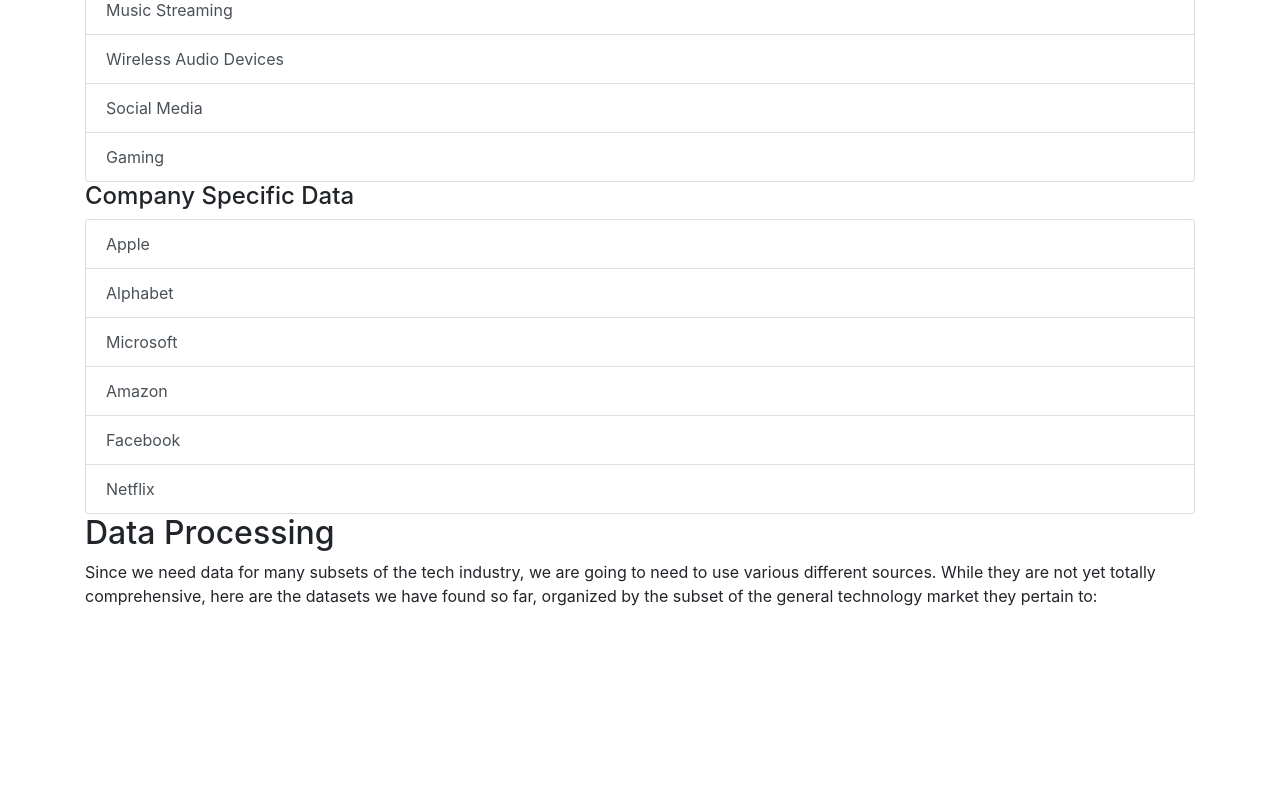
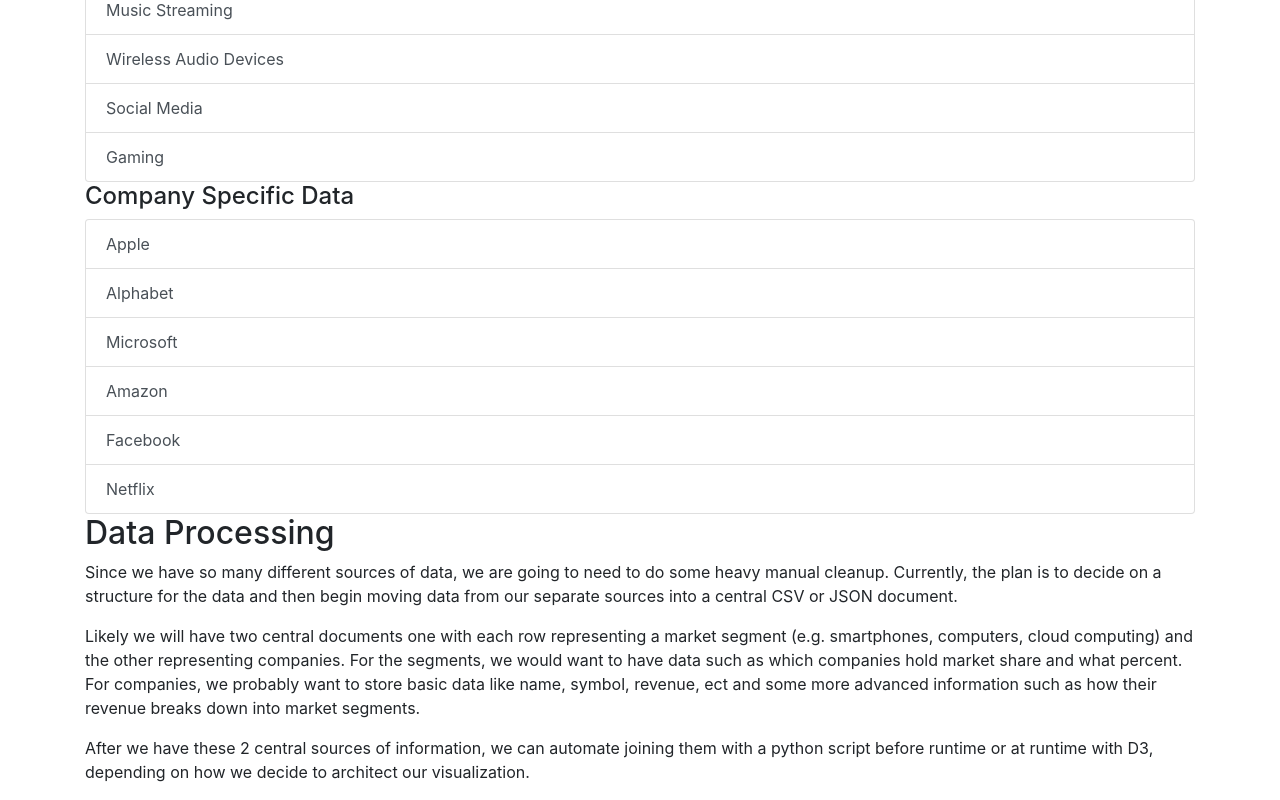
Before and after one commit to zachary-young/cse457-project-proposal, a plain HTML site: page index.html in a window 1280 px wide. Shown: the part 561-1361 px from the top of the page. Before the commit the page ends 1185 px from the top, so only its background shows below. Drawn offline with nearby package versions, Linux system fonts and the light colour scheme.

Commit message:
added data processing Section

```diff
--- a/index.html
+++ b/index.html
@@ -36,8 +36,10 @@
           </div>
 
         <h2>Data Processing</h2>
-        <p class="text-wrap"> Since we need data for many subsets of the tech industry, we are going to need to use various different sources. While they are not yet totally comprehensive, here are the datasets we have found so far, organized by the subset of the general technology market they pertain to:</p>
-
+        <p class="text-wrap"> Since we have so many different sources of data, we are going to need to do some heavy manual cleanup. Currently, the plan is to decide on a structure for the data and then begin moving data from our separate sources into a central CSV or JSON document.</p>
+        <p class="text-wrap"> Likely we will have two central documents one with each row representing a market segment (e.g. smartphones, computers, cloud computing) and the other representing companies. For the segments, we would want to have data such as which companies hold market share and what percent. For companies, we probably want to store basic data like name, symbol, revenue, ect and some more advanced information such as how their revenue breaks down into market segments.</p>
+        <p class="text-wrap"> After we have these 2 central sources of information, we can automate joining them with a python script before runtime or at runtime with D3, depending on how we decide to architect our visualization.</p>
+        <p class="text-wrap"> </p>
     </div>
 
     <script src="https://stackpath.bootstrapcdn.com/bootstrap/4.5.2/js/bootstrap.min.js" integrity="sha384-B4gt1jrGC7Jh4AgTPSdUtOBvfO8shuf57BaghqFfPlYxofvL8/KUEfYiJOMMV+rV" crossorigin="anonymous"></script>
```
